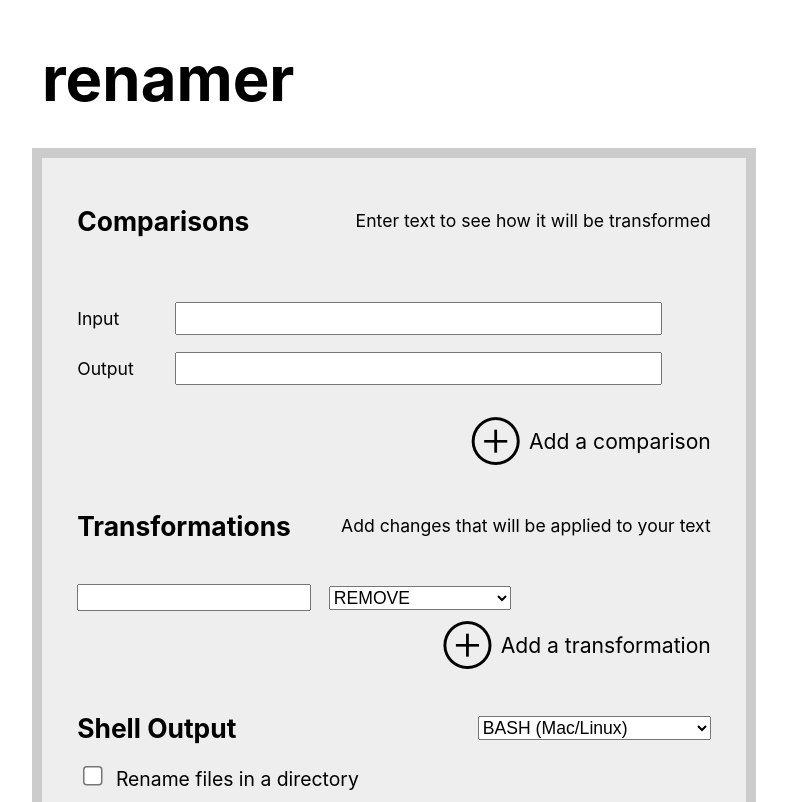
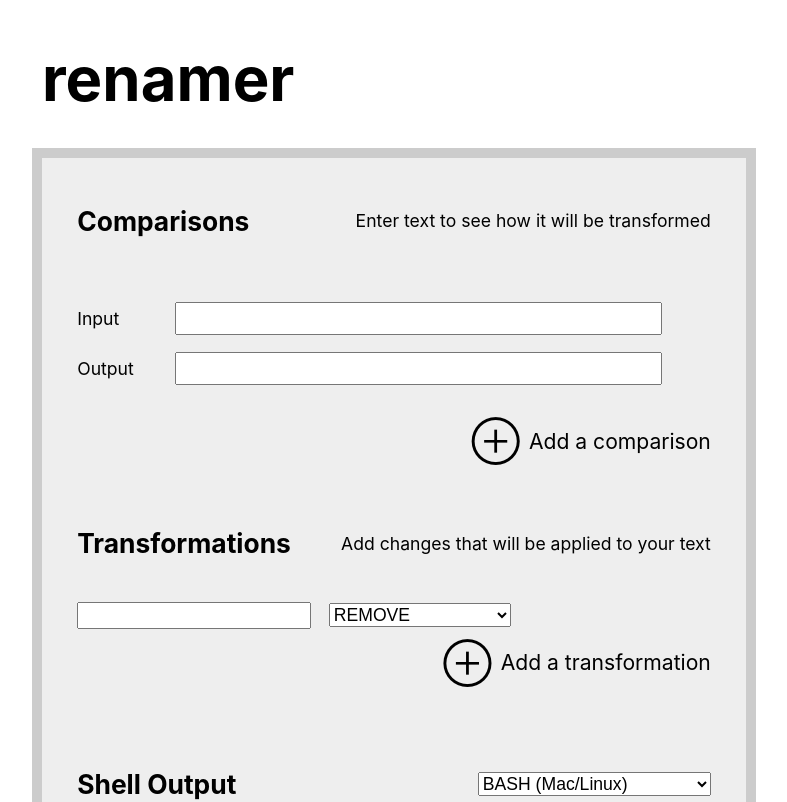
Before and after one commit to batzlerg/renamer, a React (Create React App) app: page / in a window 1280 px wide. Shown: the top 802 px of the page, without its empty margins (246-1033 px from the left). Built offline with nearby package versions, Linux system fonts and the light colour scheme.

Commit message:
add negative space to make UI more legible

```diff
--- a/src/components/Comparison/ComparisonRowContainer.css
+++ b/src/components/Comparison/ComparisonRowContainer.css
@@ -1,5 +1,5 @@
 .comparisonRowContainer {
-  margin-bottom: 2rem;
+  margin-bottom: 3rem;
   display: grid;
   grid-row-gap: 2rem;
 }
--- a/src/components/Transformation/TransformRowContainer.css
+++ b/src/components/Transformation/TransformRowContainer.css
@@ -1,5 +1,7 @@
 .transformRowContainer {
-  margin-bottom: 5rem;
+  margin-bottom: 3rem;
+  display: grid;
+  grid-template-rows: 2fr auto 2fr;
 }
 
 .transformRowContainer .rows {
```
